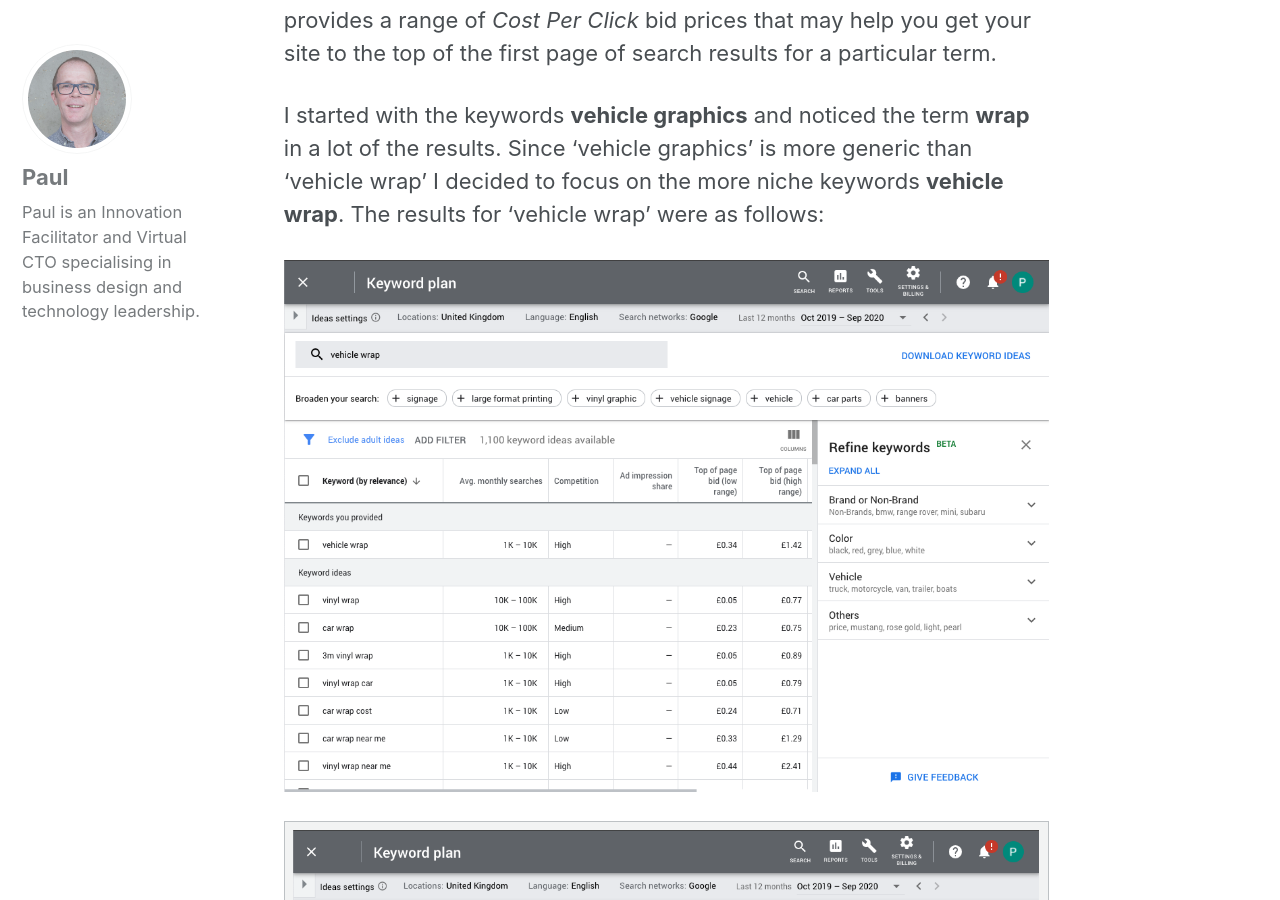
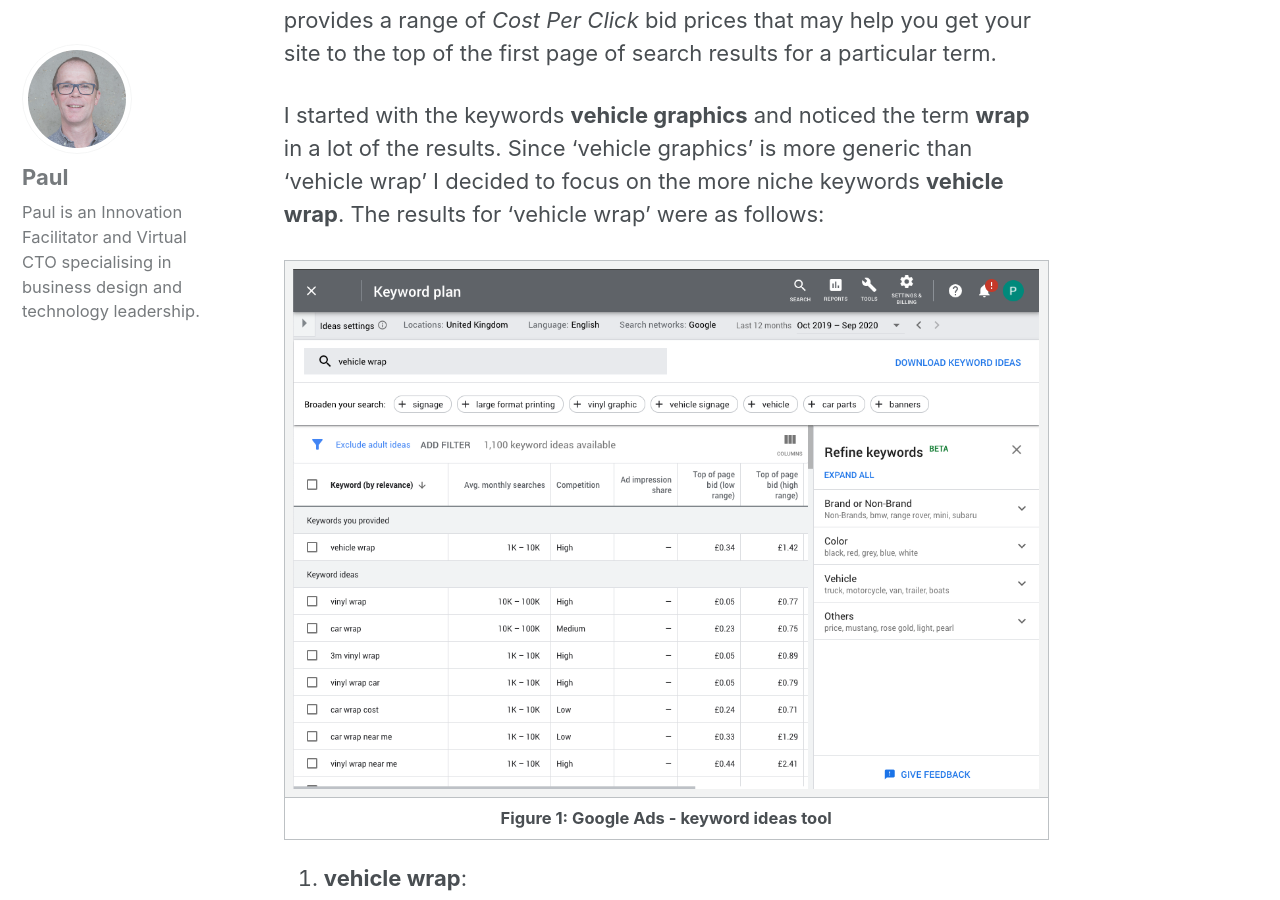
Before and after one commit to Geovation/geovation.github.io, a Jekyll site: the page built from _posts/2020-11-01-its-a-wrap.md, in a window 1280 px wide and 900 px high, scrolled down 1493 px. Built offline with Jekyll 4.4.1, drawn with Linux system fonts in a browser that asks for light colours; comment, search, counter and statistics services are not loaded.

Commit message:
feat: November 2020 blog post (#79)

```diff
--- a/_posts/2020-11-01-its-a-wrap.md
+++ b/_posts/2020-11-01-its-a-wrap.md
@@ -23,11 +23,11 @@
 
 I started with the keywords **vehicle graphics** and noticed the term **wrap** in a lot of the results.  Since 'vehicle graphics' is more generic than 'vehicle wrap' I decided to focus on the more niche keywords **vehicle wrap**.  The results for 'vehicle wrap' were as follows:
 
-![Google Ads keyword ideas tool](https://geovation.github.io/assets/images/its-a-wrap/google-ad-keywords.png)
 
-| ![Google Ads keyword ideas tool](https://geovation.github.io/assets/images/its-a-wrap/google-ad-keywords.png) |
+| ![Google Ads keyword ideas tool](../assets/images/its-a-wrap/google-ad-keywords.png) |
 |:--:|
 | **Figure 1: Google Ads - keyword ideas tool** |
+
 
  1. **vehicle wrap**:
   - 1k - 10k searches/month.
@@ -54,9 +54,11 @@
 
 With this in mind, perhaps it's worth getting some kind of second opinion.  [This][moz]{:target="_blank"} site provides some useful, independent, metrics on keywords.  Entering the search term **vehicle wrap** here yields what appear to be similar but lower traffic values but the site itself admits that it doesn't track all searches in the same way that Google does.  However, the results for Moz.com are as follows:
 
-| ![Moz.com keyword ideas tool](https://geovation.github.io/assets/images/its-a-wrap/moz-keywords.png) |
+
+| ![Moz.com keyword ideas tool](../assets/images/its-a-wrap/moz-keywords.png) |
 |:--:|
 | **Figure 2: Moz.com - keyword ideas tool** |
+
 
  1. *vehicle wrap*:
   - 51 - 100 searches/month (significaltly less than Google Ads figures)
```
